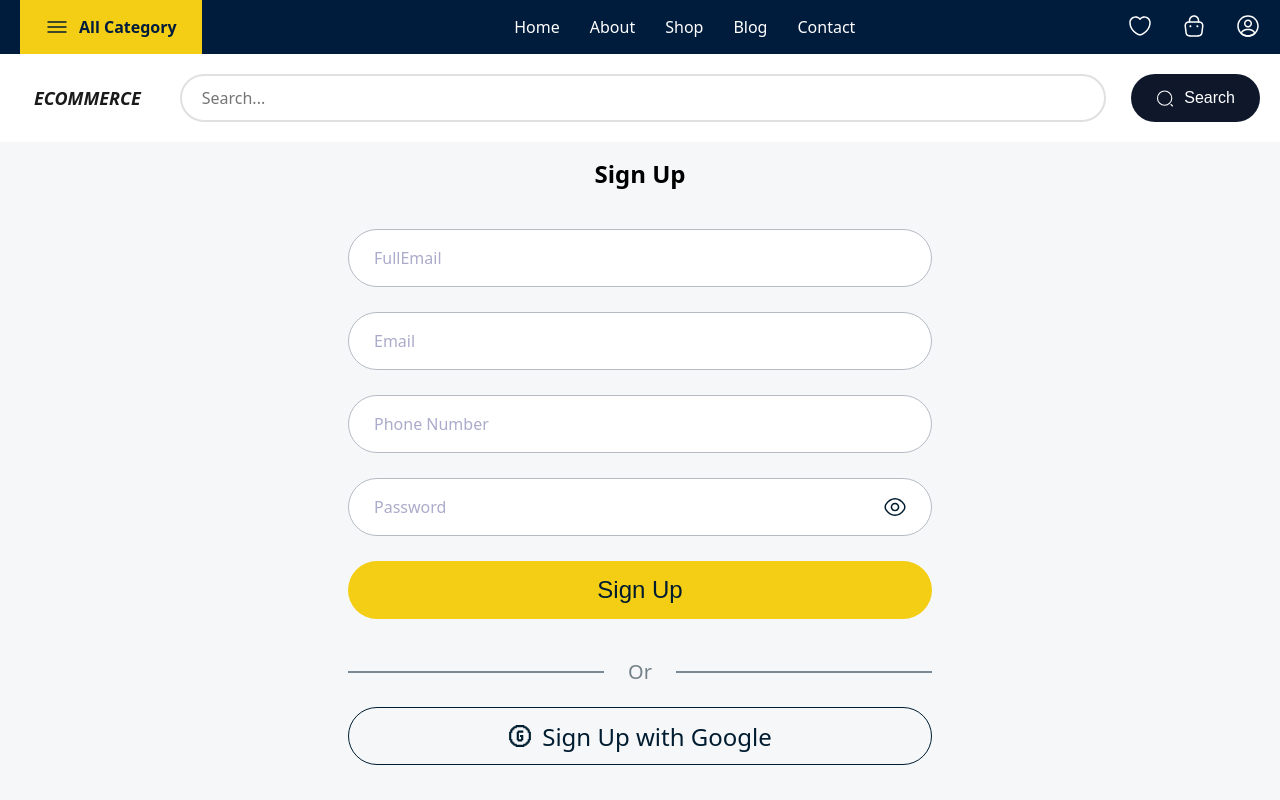
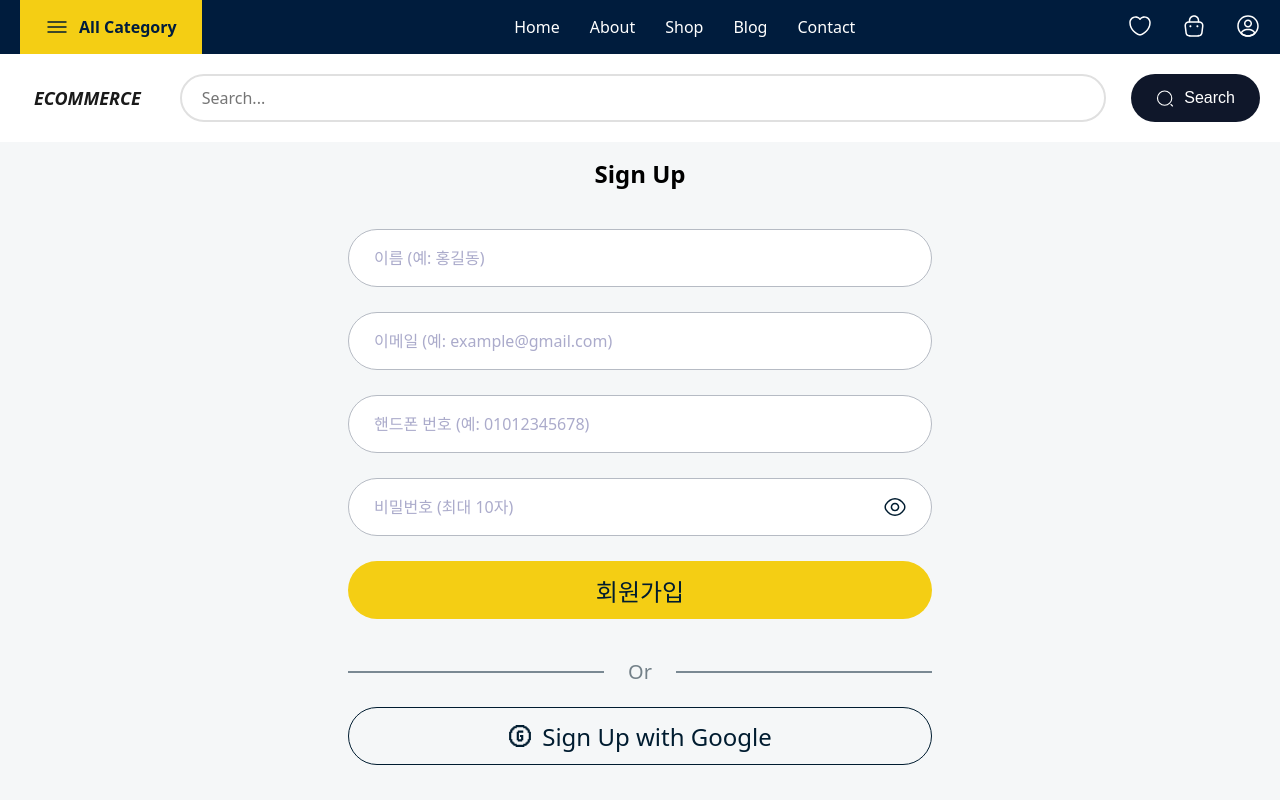
Before and after one commit to wjdals0304/ecommerce-project, a Next.js app: page /signup in a window 1280 px wide. Shown: the top 800 px of the page. Built offline with nearby package versions, Linux system fonts and the light colour scheme.

Commit message:
feat: 이메일 회원가입 API 연동 및 벨리데이션 작업

```diff
--- a/next.config.js
+++ b/next.config.js
@@ -3,4 +3,13 @@ module.exports = {
   compiler: {
     styledComponents: true,
   },
+
+  async rewrites() {
+    return [
+      {
+        source: '/api/:path*',
+        destination: 'http://localhost:3001/api/:path*',
+      },
+    ];
+  },
 };
--- a/package.json
+++ b/package.json
@@ -3,6 +3,7 @@
   "version": "0.1.0",
   "private": true,
   "dependencies": {
+    "axios": "^1.7.9",
     "next": "^15.1.6",
     "react": "^19.0.0",
     "react-dom": "^19.0.0",
--- /dev/null
+++ b/src/config/ApiEndPoints.ts
@@ -0,0 +1,5 @@
+export const API_BASE_URL = 'http://localhost:3001';
+
+export const API_ENDPOINTS = {
+  SIGNUP_EMAIL: `/auth/signup/email`,
+};
--- a/src/features/signUp/SignUpEmail.tsx
+++ b/src/features/signUp/SignUpEmail.tsx
@@ -1,6 +1,9 @@
-import styled from 'styled-components';
+import styled, {css} from 'styled-components';
 import Image from 'next/image';
 import passwordIcon from '../../../public/images/signIn/password.svg';
+import {useState} from 'react';
+import {API_ENDPOINTS} from '../../config/ApiEndPoints';
+import apiClient from '@/utils/apiClient';
 
 const SignUpContainer = styled.div`
   display: flex;
@@ -10,10 +13,10 @@ const SignUpContainer = styled.div`
   margin: 43px auto;
 `;
 
-const FullEmailInput = styled.input`
+const inputStyles = css<{isValid: boolean}>`
   width: 100%;
   height: 58px;
-  border: 1px solid #b6bbc4;
+  border: 1px solid ${({isValid}) => (isValid ? '#b6bbc4' : 'red')};
   border-radius: 55px;
   padding: 15px 25px;
 
@@ -22,28 +25,38 @@ const FullEmailInput = styled.input`
   }
 `;
 
-const EmailInput = styled.input`
-  width: 100%;
-  height: 58px;
-  border: 1px solid #b6bbc4;
-  border-radius: 55px;
-  padding: 15px 25px;
-
-  &::placeholder {
-    color: #ababcb;
-  }
+const FullNameInput = styled.input<{isValid: boolean}>`
+  ${inputStyles}
 `;
 
-const PhoneNumberInput = styled.input`
-  width: 100%;
-  height: 58px;
-  border: 1px solid #b6bbc4;
-  border-radius: 55px;
-  padding: 15px 25px;
+const FullNameContainer = styled.div`
+  position: relative;
+`;
 
-  &::placeholder {
-    color: #ababcb;
-  }
+const ErrorMessage = styled.div`
+  color: red;
+  font-size: 12px;
+  margin-top: -10px;
+  margin-left: 10px;
+  position: absolute;
+  bottom: -18px;
+  left: 2px;
+`;
+
+const EmailInput = styled.input<{isValid: boolean}>`
+  ${inputStyles}
+`;
+
+const EmailContainer = styled.div`
+  position: relative;
+`;
+
+const PhoneNumberInput = styled.input<{isValid: boolean}>`
+  ${inputStyles}
+`;
+
+const PhoneNumberContainer = styled.div`
+  position: relative;
 `;
 
 const PasswordContainer = styled.div`
@@ -51,17 +64,10 @@ const PasswordContainer = styled.div`
   width: 100%;
 `;
 
-const PasswordInput = styled.input`
-  width: 100%;
-  height: 58px;
-  border: 1px solid #b6bbc4;
-  border-radius: 55px;
-  padding: 15px 25px;
+const PasswordInput = styled.input<{isValid: boolean}>`
+  ${inputStyles}
+`;
 
-  &::placeholder {
-    color: #ababcb;
-  }
-`;
 const PasswordIcon = styled(Image)`
   position: absolute;
   top: 50%;
@@ -69,6 +75,7 @@ const PasswordIcon = styled(Image)`
   right: 25px;
   width: 24px;
   height: 24px;
+  cursor: pointer;
 `;
 
 const SignUpButton = styled.button`
@@ -83,16 +90,118 @@ const SignUpButton = styled.button`
 `;
 
 export default function SignUpEmail() {
+  const [fullName, setFullName] = useState('');
+  const [isFullNameValid, setIsFullNameValid] = useState(true);
+  const [fullNameError, setFullNameError] = useState('');
+  const [email, setEmail] = useState('');
+  const [isEmailValid, setIsEmailValid] = useState(true);
+  const [emailError, setEmailError] = useState('');
+  const [phoneNumber, setPhoneNumber] = useState('');
+  const [isPhoneNumberValid, setIsPhoneNumberValid] = useState(true);
+  const [phoneNumberError, setPhoneNumberError] = useState('');
+  const [password, setPassword] = useState('');
+  const [isPasswordValid, setIsPasswordValid] = useState(true);
+  const [passwordError, setPasswordError] = useState('');
+  const [showPassword, setShowPassword] = useState(false);
+
+  const handleFullNameChange = (e: React.ChangeEvent<HTMLInputElement>) => {
+    const value = e.target.value;
+    const isValid = /^[a-zA-Zㄱ-ㅎㅏ-ㅣ가-힣\s]*$/.test(value);
+    setIsFullNameValid(isValid);
+    setFullName(value);
+    setFullNameError(isValid ? '' : '이름은 문자만 포함할 수 있습니다.');
+  };
+
+  const handleEmailChange = (e: React.ChangeEvent<HTMLInputElement>) => {
+    const value = e.target.value;
+    const isValid = value === '' || /^[^\s@]+@[^\s@]+\.[^\s@]+$/.test(value);
+    setIsEmailValid(isValid);
+    setEmail(value);
+    setEmailError(isValid ? '' : '유효한 이메일 주소를 입력하세요.');
+  };
+
+  const handlePhoneNumberChange = (e: React.ChangeEvent<HTMLInputElement>) => {
+    const value = e.target.value;
+    const isValid = /^[0-9]*$/.test(value);
+    setIsPhoneNumberValid(isValid);
+    setPhoneNumber(value);
+    setPhoneNumberError(isValid ? '' : '숫자만 입력할 수 있습니다.');
+  };
+
+  const handlePasswordChange = (e: React.ChangeEvent<HTMLInputElement>) => {
+    const value = e.target.value;
+    const isValid = value.length <= 10;
+    setIsPasswordValid(isValid);
+    setPassword(value);
+    setPasswordError(isValid ? '' : '비밀번호는 최대 10자까지 가능합니다.');
+  };
+
+  const togglePasswordVisibility = () => {
+    setShowPassword(prevState => !prevState);
+  };
+
+  const handleSignUp = async () => {
+    try {
+      const response = await apiClient.post(API_ENDPOINTS.SIGNUP_EMAIL, {
+        full_name: fullName,
+        email: email,
+        phone_number: phoneNumber,
+        password_hash: password,
+      });
+      if (response.status === 200) {
+        // 홈으로 이동
+        console.log('Sign up successful:', response.data);
+      }
+    } catch (error) {
+      console.error('Sign up failed:', error);
+    }
+  };
+
   return (
     <SignUpContainer>
-      <FullEmailInput placeholder="FullEmail" />
-      <EmailInput placeholder="Email" />
-      <PhoneNumberInput placeholder="Phone Number" />
+      <FullNameContainer>
+        <FullNameInput
+          placeholder="이름 (예: 홍길동)"
+          value={fullName}
+          onChange={handleFullNameChange}
+          isValid={isFullNameValid}
+        />
+        {!isFullNameValid && <ErrorMessage>{fullNameError}</ErrorMessage>}
+      </FullNameContainer>
+      <EmailContainer>
+        <EmailInput
+          placeholder="이메일 (예: example@gmail.com)"
+          value={email}
+          onChange={handleEmailChange}
+          isValid={isEmailValid}
+        />
+        {!isEmailValid && <ErrorMessage>{emailError}</ErrorMessage>}
+      </EmailContainer>
+      <PhoneNumberContainer>
+        <PhoneNumberInput
+          placeholder="핸드폰 번호 (예: 01012345678)"
+          value={phoneNumber}
+          onChange={handlePhoneNumberChange}
+          isValid={isPhoneNumberValid}
+        />
+        {!isPhoneNumberValid && <ErrorMessage>{phoneNumberError}</ErrorMessage>}
+      </PhoneNumberContainer>
       <PasswordContainer>
-        <PasswordInput placeholder="Password" />
-        <PasswordIcon src={passwordIcon} alt="Password" />
+        <PasswordInput
+          type={showPassword ? 'text' : 'password'}
+          placeholder="비밀번호 (최대 10자)"
+          value={password}
+          onChange={handlePasswordChange}
+          isValid={isPasswordValid}
+        />
+        <PasswordIcon
+          src={passwordIcon}
+          alt="Password"
+          onClick={togglePasswordVisibility}
+        />
+        {!isPasswordValid && <ErrorMessage>{passwordError}</ErrorMessage>}
       </PasswordContainer>
-      <SignUpButton>Sign Up</SignUpButton>
+      <SignUpButton onClick={handleSignUp}>회원가입</SignUpButton>
     </SignUpContainer>
   );
 }
--- /dev/null
+++ b/src/utils/apiClient.ts
@@ -0,0 +1,11 @@
+import axios from 'axios';
+import {API_BASE_URL} from '@/config/ApiEndPoints';
+
+const apiClient = axios.create({
+  baseURL: API_BASE_URL,
+  headers: {
+    'Content-Type': 'application/json',
+  },
+});
+
+export default apiClient;
```
Also changed, not shown: 1 other file (tests, documents, lock files or other folders).
